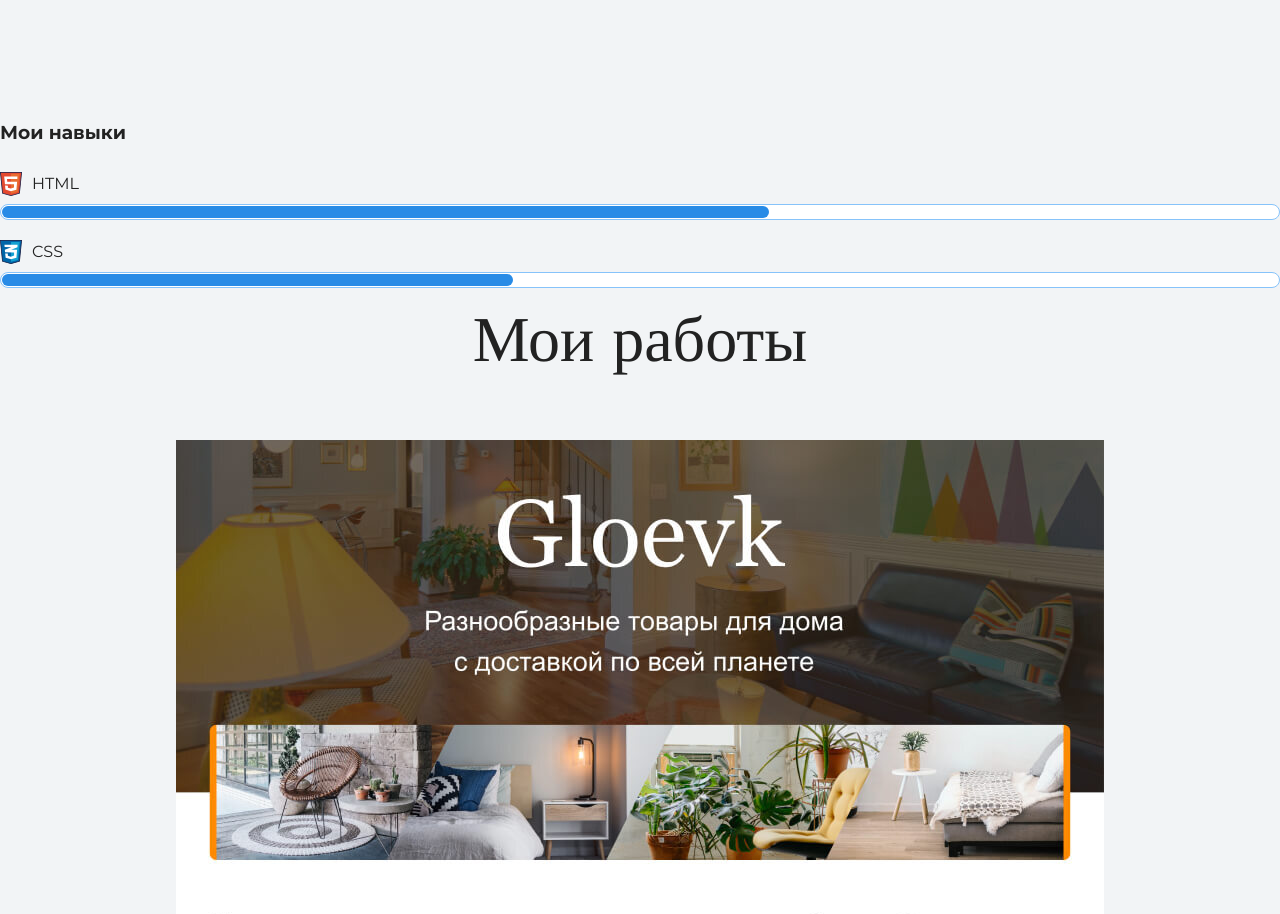
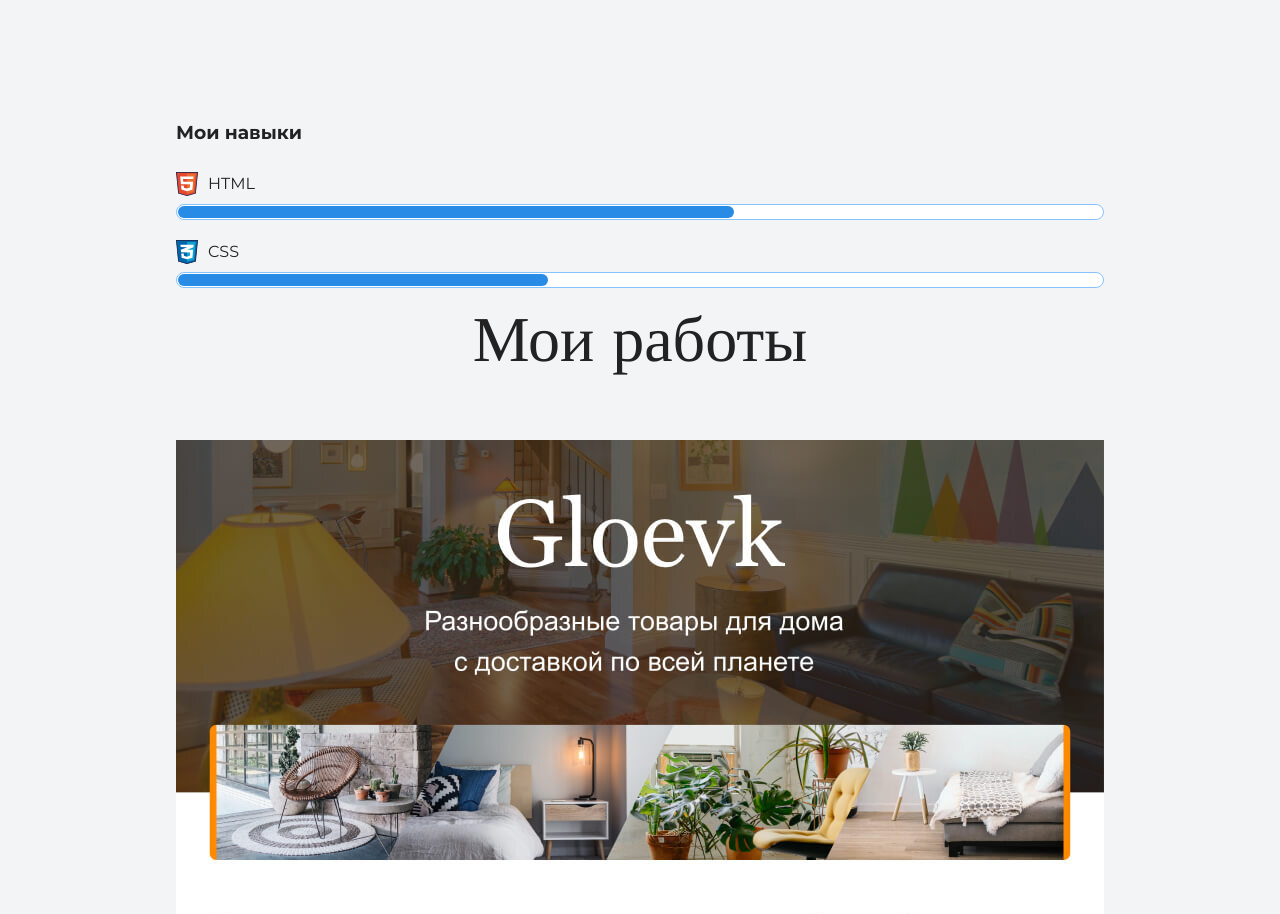
Before and after one commit to Vishtal/First-cite, a plain HTML site: page index.html in a window 1280 px wide. Shown: the part 2042-2956 px from the top of the page. Drawn offline with nearby package versions, Linux system fonts and the light colour scheme.

Commit message:
Update index.html

```diff
--- a/index.html
+++ b/index.html
@@ -30,7 +30,7 @@
       <h3><div class="container">Чем могу быть полезен</div></h3>
       <p><div class="container">Я владею базовыми навыками таких языков программирования, как C, C++, CSS, JavaScript, HTML и PHP. На хорошем уровне владею языком Python. Я вообще золото</div></p>
     </section>
-    <div class="skills">
+    <div class="skills container">
   <h3>Мои навыки</h3>
   <dl class="skills-list">
     <dt class="skill-html">HTML</dt>
```
